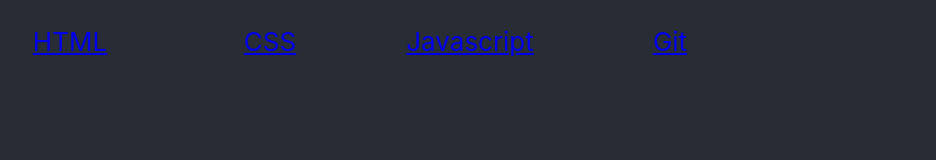
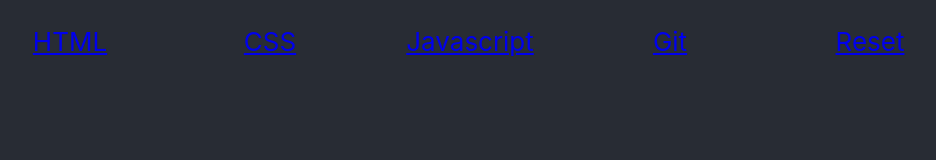
Before and after one commit to NOConnectingPipeline/scriptyper, a React (Create React App) app: page / in a window 1280 px wide. Shown: the top 160 px of the page, without its empty margins (70-1006 px from the left). Built offline with nearby package versions, Linux system fonts and the light colour scheme.

Commit message:
App.tsxの簡略化＆モード追加の簡略化

```diff
--- a/src/App.tsx
+++ b/src/App.tsx
@@ -19,6 +19,9 @@
     //ここの行から新たなモードを追加
     Reset: WordContainment.reset
   };
+
+  const modeSelectKeys = Object.keys(modeSelect),
+  modeSelectValue = Object.values(modeSelect);
 
   const [mode, setMode] = useState(modeSelect.Reset);
   const [modeScript, setModeScript] = useState('reset');
@@ -61,33 +64,17 @@
               <>
                 <h3>モードを選択してください。</h3>
                 <ul className="App-modenav">
-                  <li className="App-modenav-li" onClick={() => {
-                    const selected = modeSelect.HTML, path = 'HTML';
-                    onClick(selected, path);
-                  }}>
-                    <Link to={'/HTML'}>HTML</Link>
-                  </li>
+                  {modeSelectKeys.map((value, index) => {
+                    return(
+                      <li key={index} className="App-modenav-li" onClick={() => {
+                        const selected = modeSelectValue[index], path = value;
+                        onClick(selected, path);
+                      }}>
+                        <Link to={`/${value}`}>{value}</Link>
+                      </li>
+                    )
+                  })}
 
-                  <li className="App-modenav-li" onClick={() => {
-                    const selected = modeSelect.CSS, path = 'CSS';
-                    onClick(selected, path);
-                  }}>
-                    <Link to={'/CSS'}>CSS</Link>
-                  </li>
-
-                  <li className="App-modenav-li" onClick={() => {
-                    const selected = modeSelect.Javascript, path = 'Javascript';
-                    onClick(selected, path);
-                  }}>
-                    <Link to={'/Javascript'}>Javascript</Link>
-                  </li>
-
-                  <li className="App-modenav-li" onClick={() => {
-                    const selected = modeSelect.Git, path = 'Git';
-                    onClick(selected, path);
-                  }}>
-                    <Link to={'/Git'}>Git</Link>
-                  </li>
                 </ul>
               </>
             } />
@@ -98,13 +85,4 @@
   );
 };
 
-/*
-<li className="App-modenav-li" onClick={() => {
-  const selected = modeSelect, path = '';
-  onClick(selected, path);
-}}>
-  <Link to={'/'}></Link>
-</li>
-*/
-
 export default App;
```
